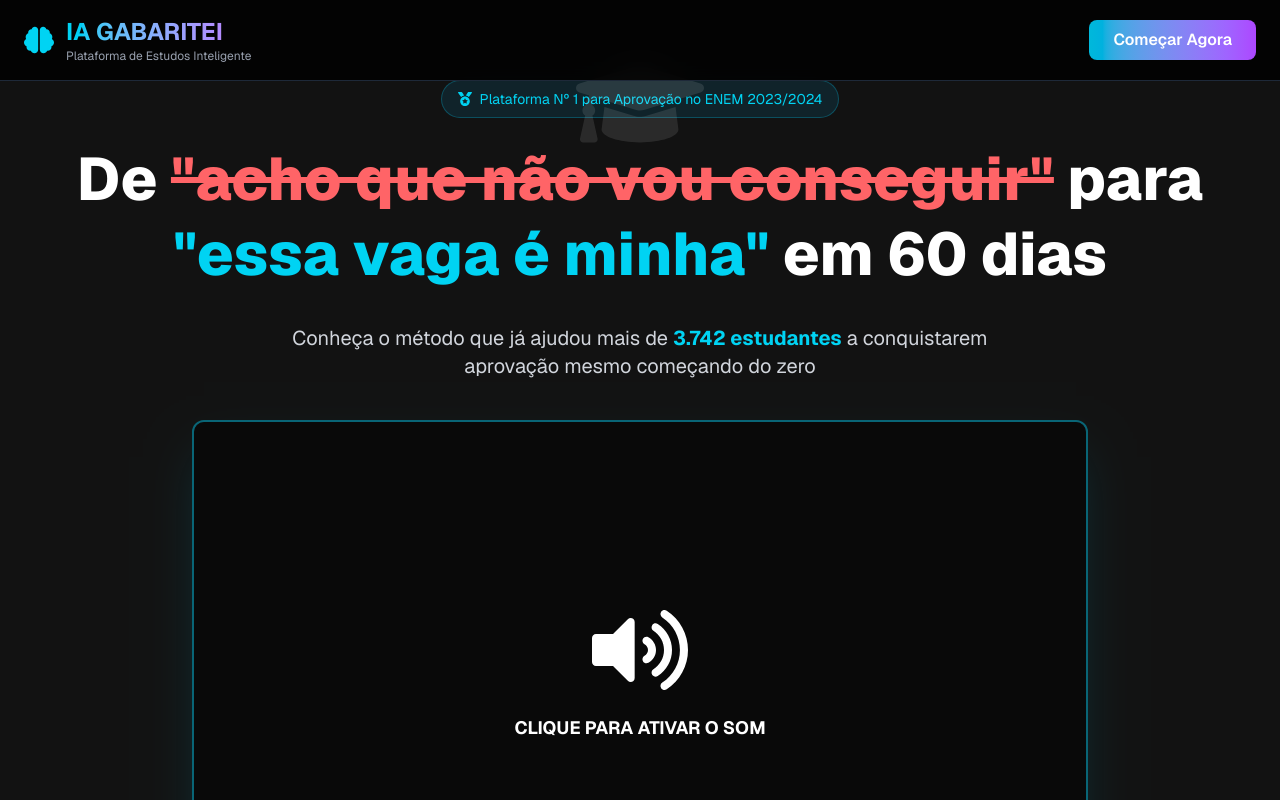
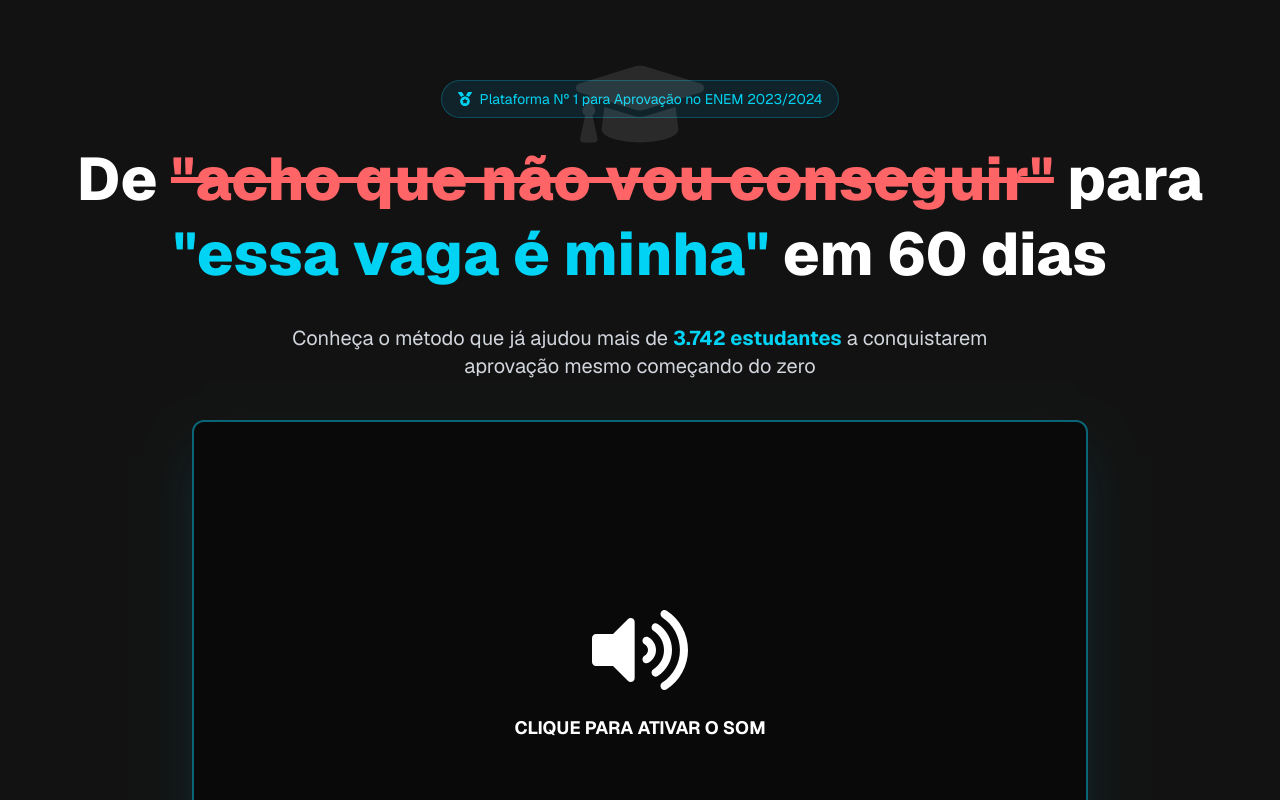
Before and after one commit to iagabaritei-sketch/landing-page-ia, a Next.js app: page /landing in a window 1280 px wide. Shown: the top 800 px of the page. Built offline with nearby package versions, Linux system fonts and the light colour scheme.

Commit message:
feat: adiciona carrossel e melhora landing page

```diff
--- a/app/landing/page.tsx
+++ b/app/landing/page.tsx
@@ -214,26 +214,7 @@ export default function LandingPage() {
             <div className="fixed bottom-1/3 right-10 w-96 h-96 bg-purple-500/10 rounded-full blur-3xl -z-10"></div>
 
             <main className="relative z-10">
-                {/* --- NOVO: HEADER COM LOGO --- */}
-            <header className="fixed top-0 left-0 right-0 z-50 bg-black/80 backdrop-blur-md border-b border-gray-800">
-                <div className="container mx-auto px-6 py-4">
-                    <div className="flex items-center justify-between">
-                        <div className="flex items-center space-x-3">
-                            <FaBrain className="text-3xl text-cyan-400" />
-                            <div>
-                                <h1 className="text-2xl font-bold bg-gradient-to-r from-cyan-400 to-purple-400 bg-clip-text text-transparent">
-                                    IA GABARITEI
-                                </h1>
-                                <p className="text-xs text-gray-400">Plataforma de Estudos Inteligente</p>
-                            </div>
-                        </div>
 
-                        <a href="#planos" className="bg-gradient-to-r from-cyan-500 to-purple-500 text-white px-6 py-2 rounded-lg font-semibold hover:opacity-90 transition-opacity">
-                            Começar Agora
-                        </a>
-                    </div>
-                </div>
-            </header>
                 {/* ======================================= */}
                 {/* SEÇÃO 1: HEADLINE E VÍDEO DE VENDAS     */}
                 {/* ======================================= */}
```
